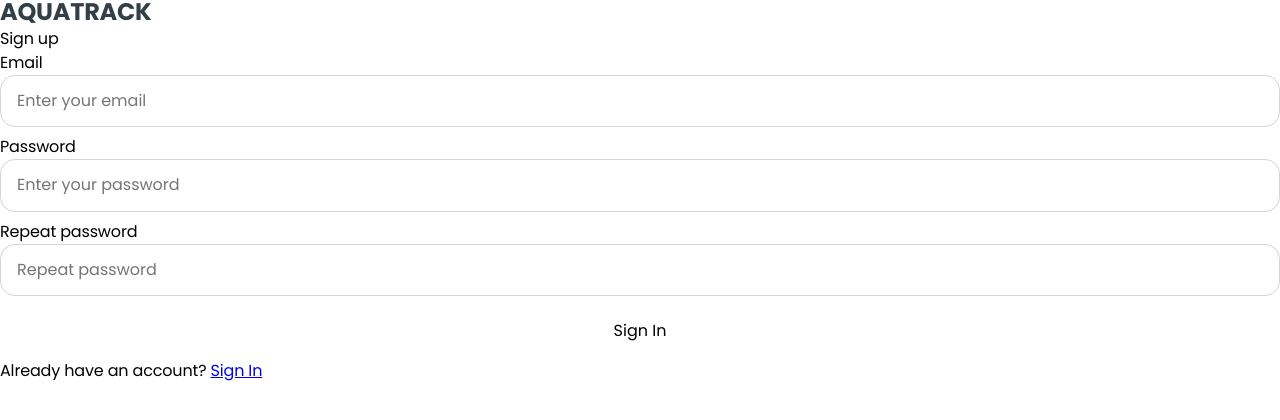
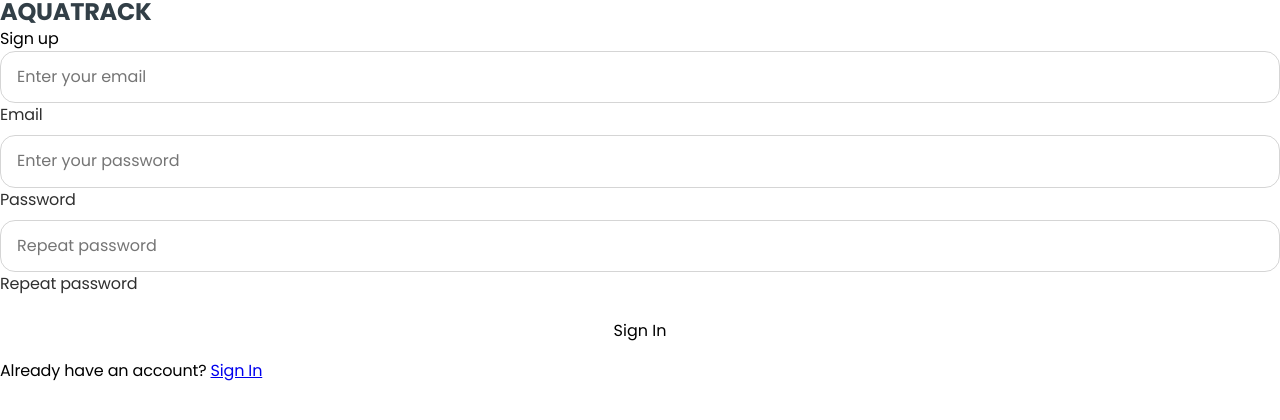
Before and after one commit to IIIMaroIII/AquaBalance-frontend, a React (Vite) app: page /signup in a window 1280 px wide. Shown: the top 420 px of the page. Built offline with nearby package versions, Linux system fonts and the light colour scheme.

Commit message:
signUpForm upd

```diff
--- a/src/components/Users/SignInForm/SignInForm.jsx
+++ b/src/components/Users/SignInForm/SignInForm.jsx
@@ -1,26 +1,25 @@
 // import css from './signInForm.module.css';
 import Button from 'src/components/REUSABLE/Button/Button';
 import CustomInput from 'src/components/REUSABLE/Input/CustomInput';
-// import { signIn } from 'src/redux/users/operations';
+import { signIn } from 'src/redux/users/operations';
 import { useEffect, useState } from 'react';
 import { useForm } from 'react-hook-form';
-import { useId } from "react";
 import { useDispatch } from "react-redux";
+import { useNavigate } from 'react-router-dom';
 import { signInFormValidation } from 'src/Validation/signInFormValidation';
 import { yupResolver } from "@hookform/resolvers/yup";
 
 const SignInForm = () => {
-  const emailId = useId();
-  const passwordId = useId();
   const dispatch = useDispatch();
 
   const { register, handleSubmit, reset, formState: { errors, isDirty, isValid}, } = useForm({
     resolver: yupResolver(signInFormValidation),
   });
   const onSubmit = (data) => {
-    console.log(data);
+    dispatch(signIn(data));
     reset();
   }
+
   return (
     <form onSubmit={handleSubmit(onSubmit)}>
       <p>Sign in</p>
@@ -30,7 +29,6 @@ const SignInForm = () => {
         inputType={"text"}
         placeholder={"Enter your email"}
         name={"email"}
-        id={emailId}
         error={errors.email ? true : false}
         {...register("email")}
       />
@@ -42,7 +40,6 @@ const SignInForm = () => {
         inputType={"password"}
         placeholder={"Enter your password"}
         name={"password"}
-        id={passwordId}
         error={errors.password ? true : false}
         {...register("password")}
       />
--- a/src/components/Users/SignUpForm/SignUpForm.jsx
+++ b/src/components/Users/SignUpForm/SignUpForm.jsx
@@ -1,42 +1,53 @@
 import css from './signUpForm.module.css';
-import { useId } from "react";
 import { useForm } from 'react-hook-form';
+import { signUp } from 'src/redux/users/operations';
+import { yupResolver } from "@hookform/resolvers/yup";
+import { signInFormValidation } from 'src/Validation/signInFormValidation';
 import { useState } from 'react';
+import { useDispatch } from 'react-redux';
 import Button from 'src/components/REUSABLE/Button/Button';
 import CustomInput from 'src/components/REUSABLE/Input/CustomInput';
 
 const SignUpForm = () => {
-  const emailId = useId();
-  const passwordId = useId();
-  const rpasswordId = useId();
+  const dispatch = useDispatch();
+
+  const { register, handleSubmit, reset, formState: { errors, isDirty, isValid}, } = useForm({
+    resolver: yupResolver(signInFormValidation),
+  });
+
+  const onSubmit = (data) => {
+    dispatch(signUp(data));
+    reset();
+  }
 
   return (
-      <form>
+      <form onSubmit={handleSubmit(onSubmit)}>
         <p>Sign up</p>
-        <label htmlFor={emailId}>Email</label>
         <CustomInput
           label={true}
+          labelName={"Email"}
           inputType={"text"}
           placeholder={"Enter your email"}
           name={"email"}
-          id={emailId}
+          error={errors.email ? true : false}
+          {...register("email")}
         />
-        <label htmlFor={passwordId}>Password</label>
         <CustomInput
           label={true}
+          labelName={"Password"}
           inputType={"password"}
           placeholder={"Enter your password"}
           name={"password"}
-          id={passwordId}
+          error={errors.password ? true : false}
+          {...register("password")}
         />
-
-        <label htmlFor={rpasswordId}>Repeat password</label>
         <CustomInput
           label={true}
+          labelName={"Repeat password"}
           inputType={"password"}
           placeholder={"Repeat password"}
           name={"password"}
-          id={rpasswordId}
+          error={errors.password ? true : false}
         />
 
         <Button type="submit" value="submit">Sign In</Button>
```
